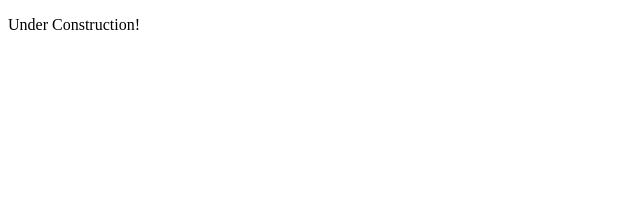
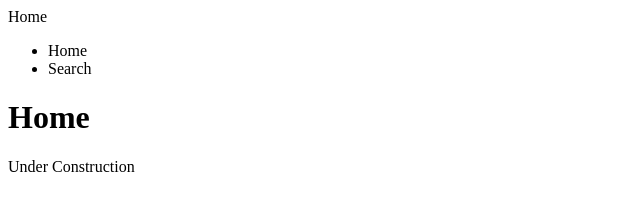
Before and after one commit to connorcarey/fluffy-friends, a Gatsby site: page / in a window 1280 px wide. Shown: the whole page, without its empty margins (0-640 px from the left). Built offline with nearby package versions, Linux system fonts and the light colour scheme; Gatsby itself is replaced by a stand-in of ours.

Commit message:
Added seo

```diff
--- /dev/null
+++ b/src/components/layout.js
@@ -0,0 +1,24 @@
+import * as React from 'react'
+import Seo from './seo'
+import { useStaticQuery, graphql } from 'gatsby'
+
+const Layout = ({ pageTitle, children }) => {
+    return (
+        <div>
+            <header>{pageTitle}</header>
+            <nav>
+                <ul>
+                    <li>Home</li>
+                    <li>Search</li>
+                </ul>
+            </nav>
+            <main>
+                <h1>{pageTitle}</h1>
+                {children}
+            </main>
+        </div>
+    )
+}
+
+export const Head = () => <Seo title="Placeholder"/>
+export default Layout
--- /dev/null
+++ b/src/components/seo.js
@@ -0,0 +1,17 @@
+import * as React from 'react'
+import { graphql, useStaticQuery } from 'gatsby'
+
+const Seo = ({ title }) => {
+    const data = useStaticQuery(graphql`
+        query {
+            site {
+                siteMetadata {
+                    title
+                }
+            }
+        }
+    `)
+    return <title>{title} | {data.site.siteMetadata.title}</title>
+}
+
+export default Seo
--- a/src/pages/index.js
+++ b/src/pages/index.js
@@ -1,11 +1,14 @@
 import * as React from 'react'
+import Layout from '../components/layout'
+import Seo from '../components/seo'
 
 const IndexPage = () => {
     return(
-        <main>
-            <p>Under Construction!</p>
-        </main>
+        <Layout pageTitle="Home">
+            <p>Under Construction</p>
+        </Layout>
     )
 }
 
+export const Head = () => <Seo title="Home"/>
 export default IndexPage
```
